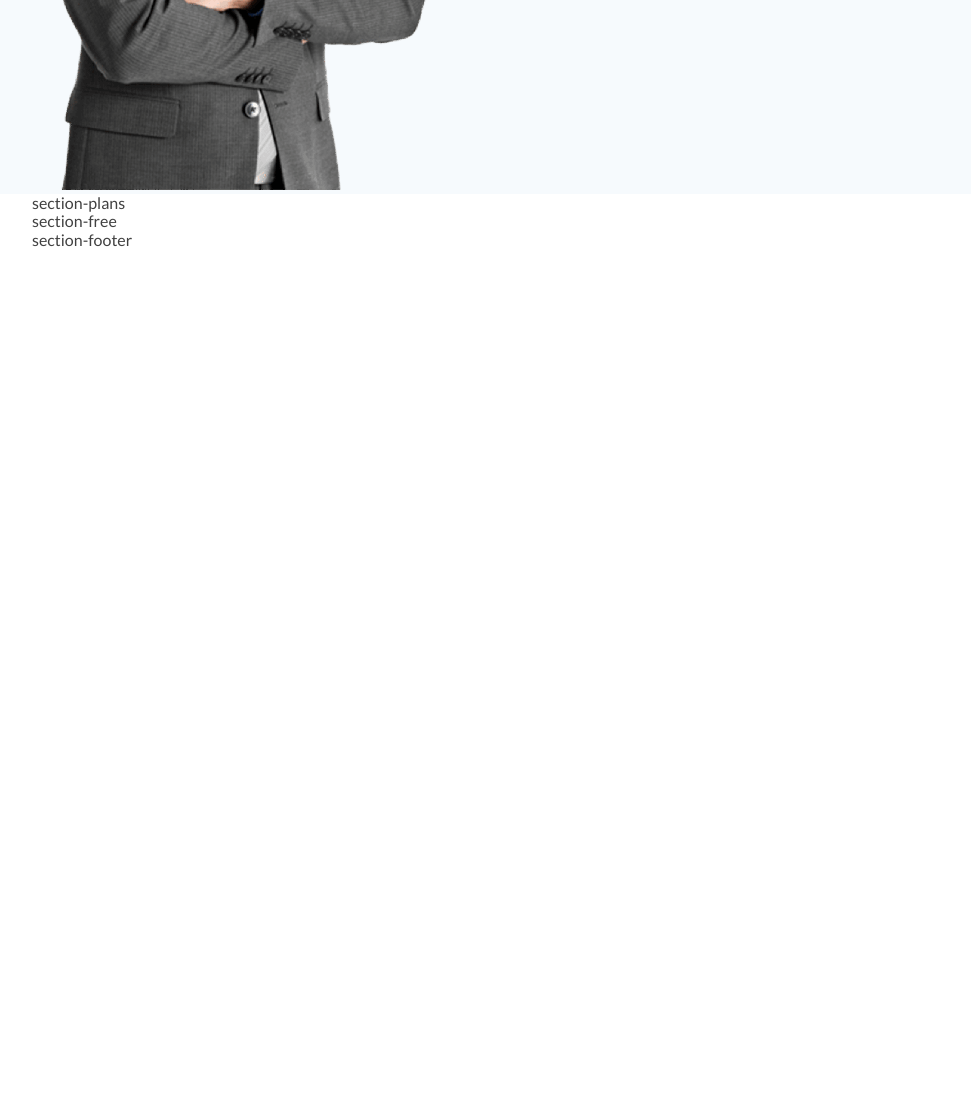
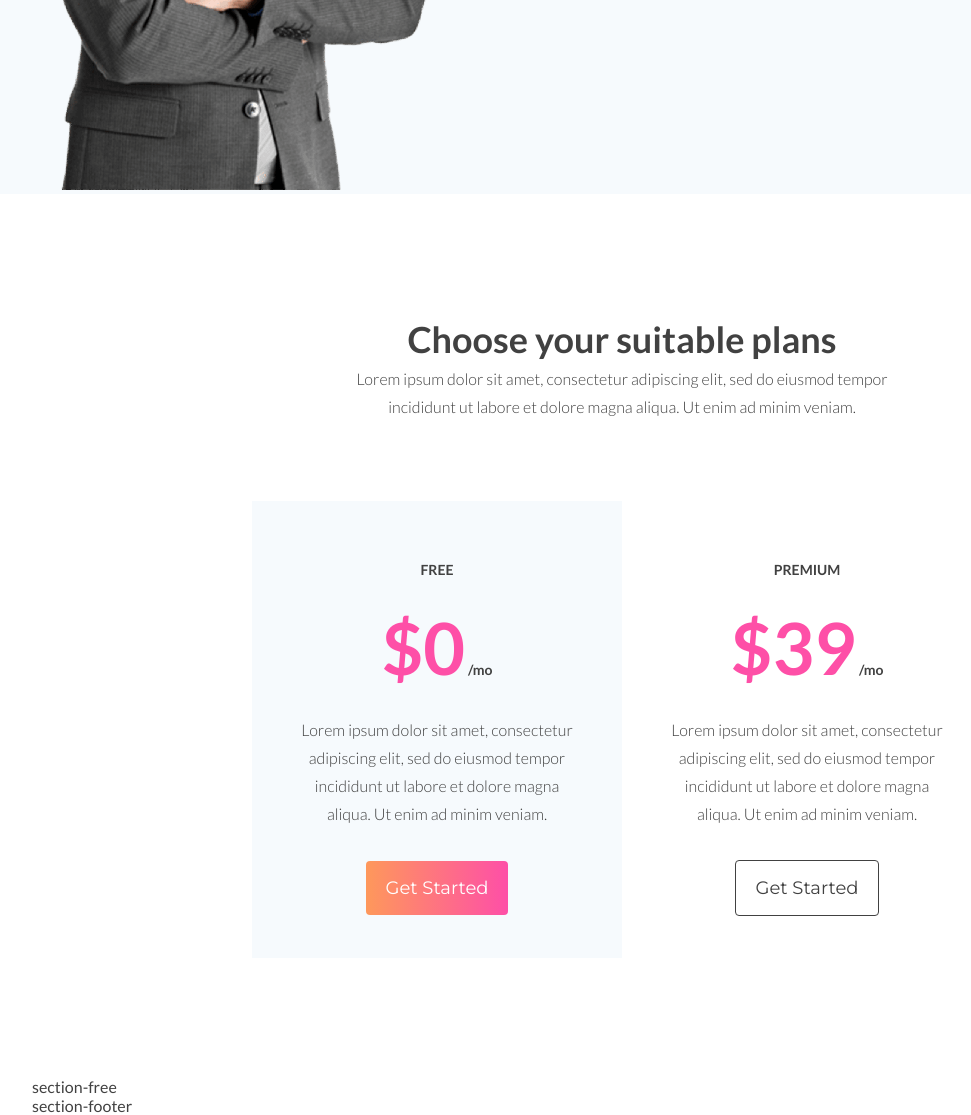
Before and after one commit to RamonBdu/marketika-landing, a plain HTML site: page index.html in a window 1280 px wide. Shown: the part 2369-3484 px from the top of the page, without its empty margins (18-989 px from the left). Before the commit the page ends 2618 px from the top, so only its background shows below. Drawn offline with Linux system fonts and the light colour scheme.

Commit message:
add plans

```diff
--- a/index.html
+++ b/index.html
@@ -33,7 +33,7 @@
               <input type="text" placeholder="Your Email">
             </div>
             <div class="section-header-wrapper__form-button">
-              <button>Get Started</button>
+              <button class="btn-main">Get Started</button>
             </div>
           </div>
         </div>
@@ -136,7 +136,49 @@
   <!-- Plans -->
   <section class="section-outer section-plans">
     <div class="section-inner">
-      section-plans
+      <div class="section-plans__title">Choose your suitable plans</div>
+      <div class="section-plans__subtitle">
+        Lorem ipsum dolor sit amet, consectetur adipiscing elit, sed do eiusmod
+        tempor incididunt ut labore et dolore magna aliqua. Ut enim ad minim veniam.
+      </div>
+      <div class="section-plans__list">
+        <div class="section-plans__list-item active">
+          <div class="section-plans__list-item_title">free</div>
+          <div class="section-plans__list-item_price">
+            <span class="prefix">$0</span>
+            <span class="postfix">/mo</span>
+          </div>
+          <div class="section-plans__list-item_description">
+            Lorem ipsum dolor sit amet,
+            consectetur adipiscing elit, sed do
+            eiusmod tempor incididunt ut labore et
+            dolore magna aliqua. Ut enim ad minim
+            veniam.
+          </div>
+          <div class="section-plans__list-item_button">
+            <a href="#" class="btn-main">Get Started</a>
+          </div>
+        </div>
+        <div class="section-plans__list-item">
+          <div class="section-plans__list-item_title">premium</div>
+          <div class="section-plans__list-item_price">
+            <div class="section-plans__list-item_price">
+              <span class="prefix">$39</span>
+              <span class="postfix">/mo</span>
+            </div>
+          </div>
+          <div class="section-plans__list-item_description">
+            Lorem ipsum dolor sit amet,
+            consectetur adipiscing elit, sed do
+            eiusmod tempor incididunt ut labore et
+            dolore magna aliqua. Ut enim ad minim
+            veniam.
+          </div>
+          <div class="section-plans__list-item_button">
+            <a href="#" class="btn-secondary">Get Started</a>
+          </div>
+        </div>
+      </div>
     </div>
   </section>
   <!-- / Plans -->
--- a/scss/style.scss
+++ b/scss/style.scss
@@ -5,6 +5,17 @@
 
 @mixin font-montserrat {
   font-family: 'Montserrat', sans-serif;
+}
+
+@mixin start-btn {
+  @include font-montserrat;
+  margin: 0;
+  padding: 16px 20px;
+  font-size: 18px;
+  outline: none;
+  border-radius: 4px;
+  cursor: pointer;
+  text-decoration: none;
 }
 // === / Mixins ===
 
@@ -45,6 +56,23 @@ body {
     font-weight: 300;
     color: #6c6c6c;
   }
+}
+
+.btn-main {
+  @include start-btn;
+
+  border: none;
+  background: linear-gradient(to right, #fe985b, #fe4fa7);
+  color: #fff;
+}
+
+.btn-secondary {
+  @include start-btn;
+
+  border: 1px solid #414141;
+  background: #fff;
+  color: #414141;
+
 }
 // === / Common ===
 
@@ -130,20 +158,6 @@ body {
           &::placeholder {
             color: #fff;
           }
-        }
-      }
-      &-button {
-        button {
-          @include font-montserrat;
-          margin: 0;
-          padding: 16px 20px;
-          font-size: 18px;
-          border: none;
-          background: linear-gradient(to right, #fe985b, #fe4fa7);
-          outline: none;
-          border-radius: 4px;
-          color: #fff;
-          cursor: pointer;
         }
       }
     }
@@ -236,3 +250,71 @@ body {
   }
 }
 // === / Founder ===
+
+// === / Plans ===
+.section-plans {
+  padding-top: 120px;
+  padding-bottom: 120px;
+  text-align: center;
+
+  &__title {
+    font-size: 36px;
+    line-height: 51px;
+    font-weight: 700;
+  }
+
+  &__subtitle {
+    width: 50%;
+    font-size: 16px;
+    line-height: 28px;
+    font-weight: 300;
+    margin: 0 auto 80px;
+  }
+
+  &__list {
+    display: flex;
+    justify-content: center;
+
+    &-item {
+      flex-basis: 370px;
+      padding: 60px 45px;
+
+      &_title {
+        font-size: 14px;
+        line-height: 17px;
+        font-weight: 700;
+        text-transform: uppercase;
+        margin-bottom: 26px;
+      }
+
+      &_price {
+        margin-bottom: 26px;
+
+        .prefix {
+          color: #fe4fa7;
+          font-size: 72px;
+          line-height: 86px;
+          font-weight: 700;
+        }
+
+        .postfix {
+          font-size: 14px;
+          line-height: 17px;
+          font-weight: 700;
+        }
+      }
+
+      &_description {
+        font-size: 16px;
+        line-height: 28px;
+        font-weight: 300;
+        margin-bottom: 50px;
+      }
+
+      &.active {
+        background-color: #f6fafd;
+      }
+    }
+  }
+}
+// === / Plans ===
```
Also changed, not shown: css/style.css, 1 other file.
